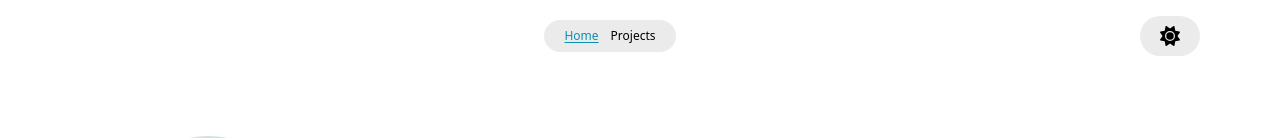
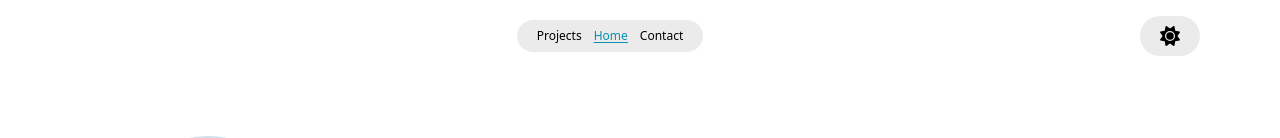
Before and after one commit to vedantgrover/VedantsPortfolio, a Next.js app: page / in a window 1280 px wide. Shown: the top 138 px of the page. Built offline with nearby package versions, Linux system fonts and the light colour scheme.

Commit message:
Adds contact page to Navbar

```diff
--- a/components/navbar.tsx
+++ b/components/navbar.tsx
@@ -8,8 +8,9 @@ import Image from "next/image";
 
 export default function Navbar() {
   const navigationTabs = [
+    ["Projects", "/projects"],
     ["Home", "/"],
-    ["Projects", "/projects"],
+    ["Contact", "/contact"],
   ];
 
   const [colorMode, setColorMode] = useColorMode();
```
